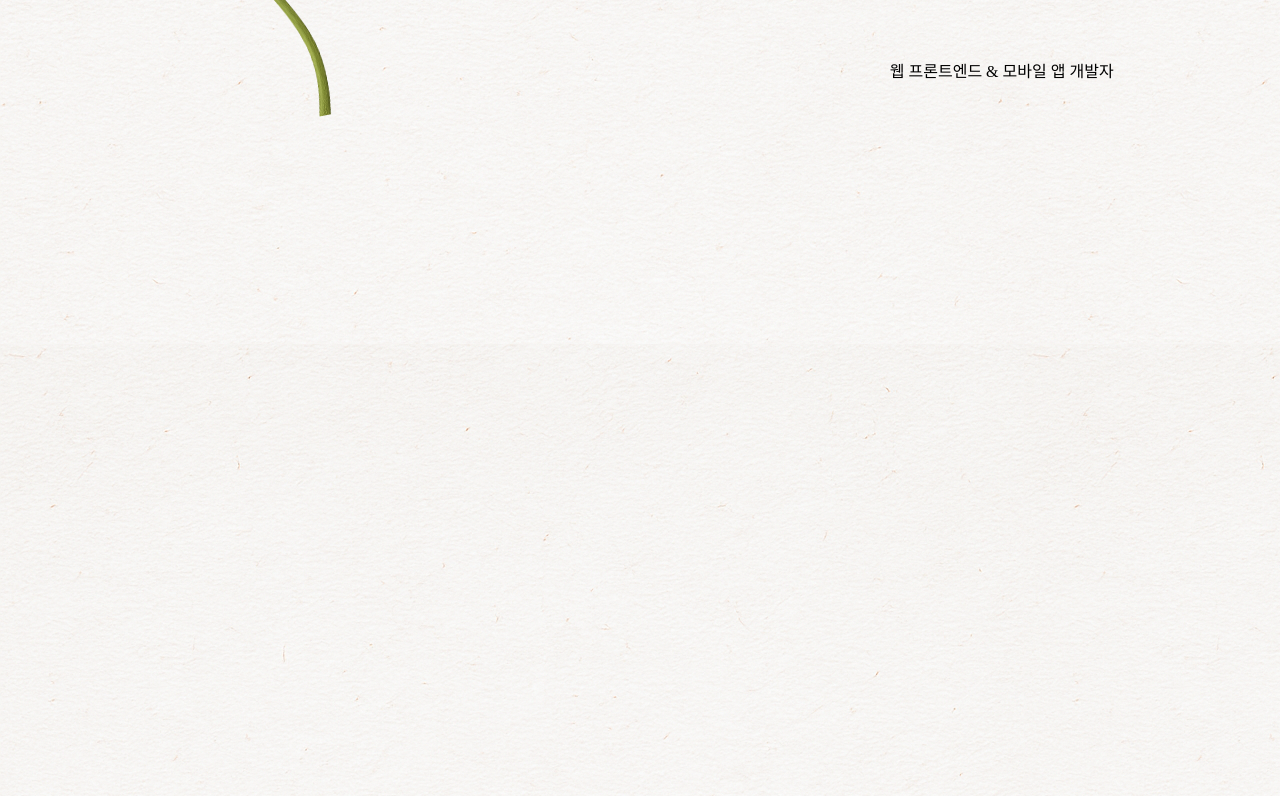
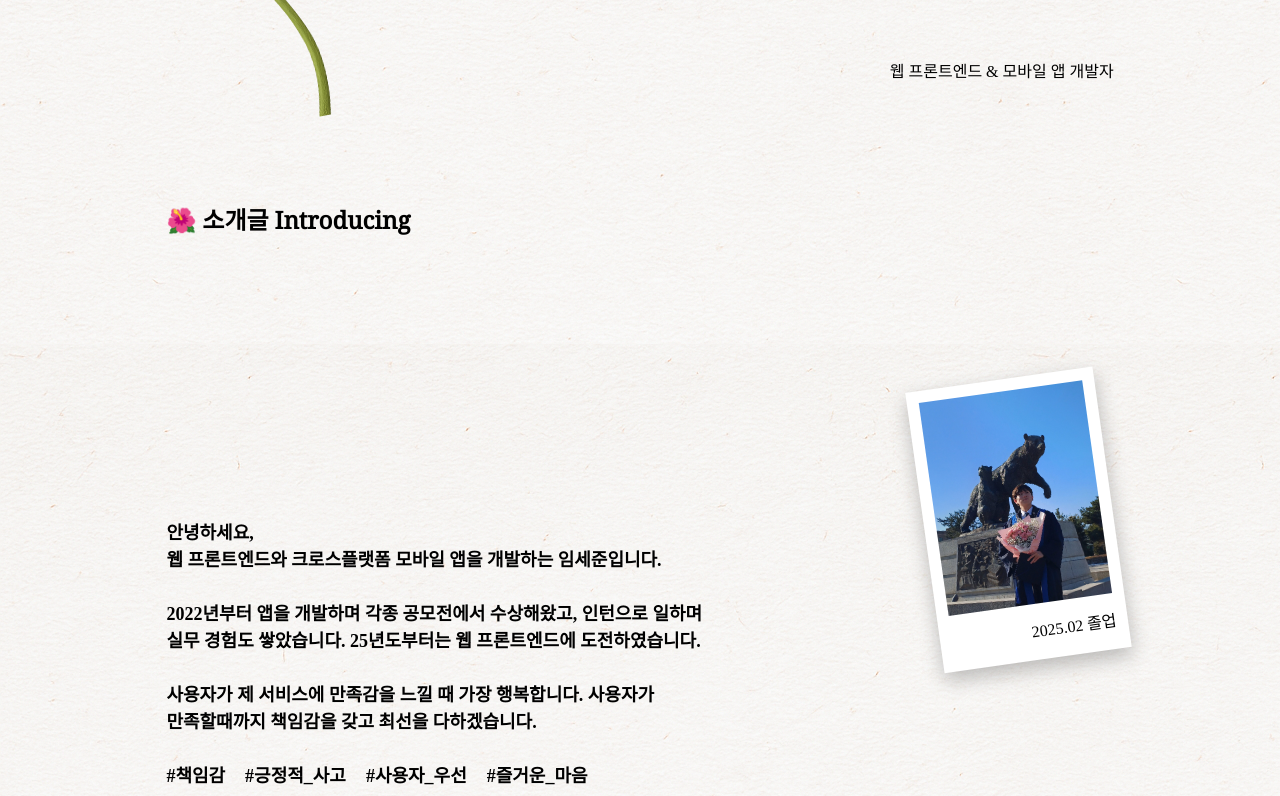
Before and after one commit to lsj1137/portfolio, a Next.js app: page / in a window 1280 px wide. Shown: the part 680-1476 px from the top of the page. Built offline with nearby package versions, Linux system fonts and the light colour scheme; a web font is replaced by a local one.

Commit message:
[Feat, Fix] 자기소개 파트 애니메이션 수정, 컴포넌트 분리

```diff
--- /dev/null
+++ b/src/components/Interview.tsx
@@ -0,0 +1,40 @@
+import { motion } from "motion/react";
+
+export default function Interview() {
+  return (
+    <motion.div
+      initial={{ opacity: 0, y: 100 }}
+      whileInView={{ opacity: 1, y: 0 }}
+      transition={{ duration: 2, ease: "easeOut" }}
+      viewport={{ once: false, amount: 1 }}
+      style={{
+        fontWeight: "bold",
+      }}
+      className="absolute left-0 top-[50%] text-[18px]"
+    >
+      <p lang="ko">
+        안녕하세요, <br />웹 프론트엔드와 크로스플랫폼 모바일 앱을 개발하는
+        임세준입니다.
+      </p>
+      <br />
+      <p lang="ko">
+        2022년부터 앱을 개발하며 각종 공모전에서 수상해왔고, 인턴으로 일하며
+        <br />
+        실무 경험도 쌓았습니다. 25년도부터는 웹 프론트엔드에 도전하였습니다.
+      </p>
+      <br />
+      <p lang="ko">
+        사용자가 제 서비스에 만족감을 느낄 때 가장 행복합니다. 사용자가
+        <br />
+        만족할때까지 책임감을 갖고 최선을 다하겠습니다.
+      </p>
+      <br />
+      <div className="flex gap-5">
+        <p lang="ko">#책임감</p>
+        <p lang="ko">#긍정적_사고</p>
+        <p lang="ko">#사용자_우선</p>
+        <p lang="ko">#즐거운_마음</p>
+      </div>
+    </motion.div>
+  );
+}
--- a/src/components/Introducing.tsx
+++ b/src/components/Introducing.tsx
@@ -1,103 +1,95 @@
 "use client";
 
-import { useRef } from "react";
-import { useScroll, useAnimate, useMotionValueEvent } from "motion/react";
+import { useRef, useState } from "react";
+import {
+  AnimationControls,
+  motion,
+  TargetAndTransition,
+  useMotionValueEvent,
+  useScroll,
+  VariantLabels,
+} from "motion/react";
+import Interview from "./Interview";
 
 export default function Introducing() {
   const sectionRef = useRef<HTMLDivElement>(null);
-  const { scrollY } = useScroll();
-  const [titleScope, titleAnimate] = useAnimate();
-  const [photoScope, photoAnimate] = useAnimate();
+  const { scrollYProgress } = useScroll();
+  const [titleStyle, setTitleStyle] = useState<
+    | boolean
+    | TargetAndTransition
+    | VariantLabels
+    | AnimationControls
+    | undefined
+  >({});
+  const [photoStyle, setPhotoStyle] = useState<
+    | boolean
+    | TargetAndTransition
+    | VariantLabels
+    | AnimationControls
+    | undefined
+  >({});
+  const [showText, setShowText] = useState(false);
 
-  useMotionValueEvent(scrollY, "change", (latest) => {
-    if (!sectionRef.current) return;
-
-    const sectionTop = sectionRef.current.offsetTop;
-    const sectionHeight = sectionRef.current.offsetHeight;
-
-    const scrollWithinSection = latest - sectionTop;
-
-    // 스크롤이 컴포넌트 범위 안일 때만 애니메이션 실행
-    if (scrollWithinSection >= 0 && scrollWithinSection <= sectionHeight) {
-      const viewportHeight = innerHeight;
-      // 이동 범위를 제한 (예: 최대 100px)
-      const maxMove = viewportHeight + 200;
-      const percent = scrollWithinSection / sectionHeight;
-      const moveY = percent * maxMove;
-
-      titleAnimate(
-        titleScope.current,
-        {
-          transform: `translateY(${moveY}px)`,
-        },
-        {
-          duration: 0.2,
-          ease: "easeOut",
-        }
-      );
-
-      photoAnimate(
-        photoScope.current,
-        {
-          transform: `translateY(${moveY + 500 * percent}px) translateX(${
-            400 * percent
-          }px) scale(${1 - percent}) rotate(-${percent * 10}deg)`,
-        },
-        {
-          duration: 0.2,
-          ease: "easeInOut",
-        }
-      );
+  useMotionValueEvent(scrollYProgress, "change", (latest) => {
+    if (latest === 1) {
+      setTitleStyle({
+        opacity: 1,
+        top: 100,
+      });
+      setPhotoStyle({
+        opacity: 1,
+        top: 400,
+        width: "20%",
+        rotate: "-8deg",
+        boxShadow: "0 8px 20px rgba(0, 0, 0, 0.25)",
+        paddingTop: "12px",
+        paddingInline: "12px",
+        paddingBottom: "16px",
+      });
+      setTimeout(() => {
+        setShowText(true);
+      }, 1000);
     }
   });
 
   return (
-    <div className="h-[200dvh] relative" ref={sectionRef}>
+    <section className="h-screen relative snap-start" ref={sectionRef}>
+      {/* 얼굴 사진 */}
+      <motion.div
+        transition={{ duration: 2, ease: "easeInOut" }}
+        animate={photoStyle}
+        className="absolute top-[50%] -translate-y-1/2 right-0 w-[45%] h-auto bg-white"
+      >
+        <img
+          src="/pictures/graduate.jpg"
+          alt="폴라로이드"
+          style={{
+            width: "100%",
+            display: "block",
+          }}
+        />
+        <p
+          lang="ko"
+          className={`text-right mt-4 transition-opacity ease-in-out duration-1000 ${
+            showText ? "opacity-100" : "opacity-0"
+          }`}
+        >
+          2025.02 졸업
+        </p>
+      </motion.div>
       {/* 제목 */}
-      <div
-        ref={titleScope}
-        className=" absolute top-[25%] left-0 -translate-y-1/2 font-bold text-[20px]"
+      <motion.div
+        transition={{ duration: 2, ease: "easeInOut" }}
+        animate={titleStyle}
+        className=" absolute top-[50%] left-0 -translate-y-1/2 font-bold text-[24px]"
       >
         <span lang="ko">🌺 소개글 </span>
         <span lang="en">Introducing</span>
-      </div>
-
-      {/* 얼굴 사진 */}
-      <div
-        ref={photoScope}
-        style={{
-          backgroundImage: `url('/pictures/graduate.jpg')`,
-          backgroundSize: "cover",
-          backgroundPosition: "center",
-        }}
-        className=" absolute  top-[25%] right-0 -translate-y-1/2 w-[600px] h-[40%]"
-      />
+      </motion.div>
 
       {/* 아래 소개글 본문 */}
-      <div className="absolute top-[calc(50%+200px)]">
-        <p lang="ko">
-          안녕하세요, 웹 프론트엔드와 크로스플랫폼 모바일 앱을 개발하는
-          <br />
-          임세준입니다.
-        </p>
-        <br />
-        <p lang="ko">
-          2022년부터 앱을 개발하며 각종 공모전에서 수상해왔고, 인턴으로 일하며
-          <br />
-          실무 경험도 쌓았습니다. 25년도부터는 웹 프론트엔드에 도전하였습니다.
-        </p>
-        <br />
-        <p lang="ko">
-          사용자가 제 서비스에 만족감을 느낄 때 가장 행복합니다. 사용자가
-          <br />
-          만족할때까지 책임감을 갖고 최선을 다하겠습니다.
-        </p>
-        <br />
-        <p lang="ko">#책임감</p>
-        <p lang="ko">#긍정적_사고</p>
-        <p lang="ko">#사용자_우선</p>
-        <p lang="ko">#즐거운_마음</p>
-      </div>
-    </div>
+
+      <Interview />
+    </section>
   );
 }
```
